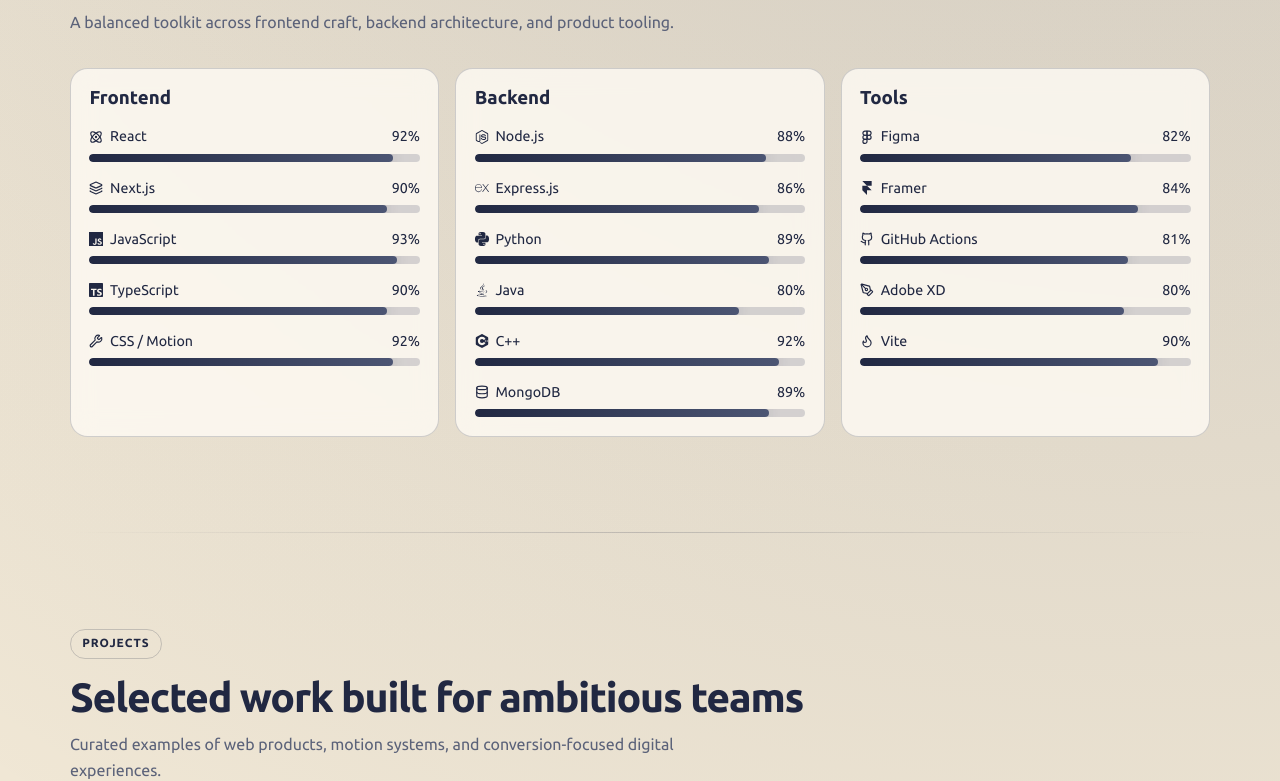
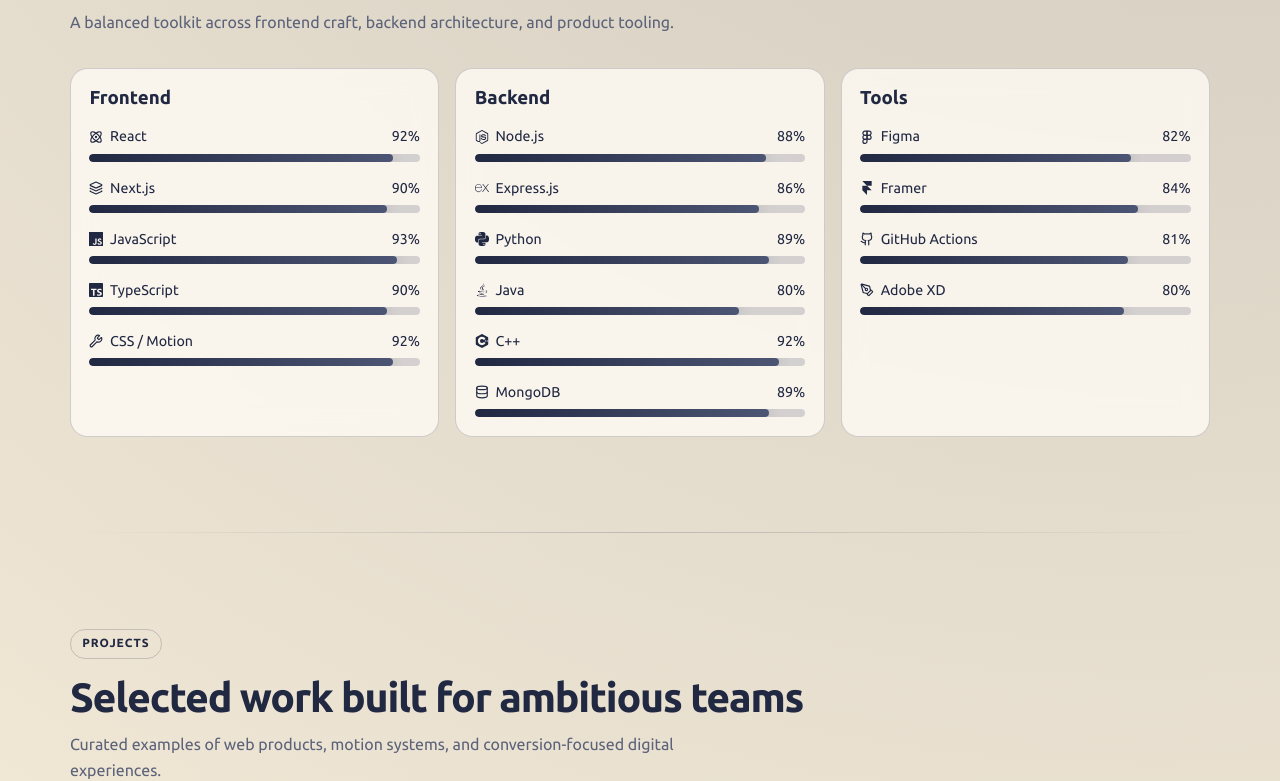
Before and after one commit to itsmierrrrr/Portfolio, a React (Vite) app: page / in a window 1280 px wide. Shown: the part 2016-2797 px from the top of the page. Built offline with nearby package versions, Linux system fonts and the light colour scheme.

Commit message:
update tools

```diff
--- a/src/data/portfolioData.js
+++ b/src/data/portfolioData.js
@@ -98,7 +98,7 @@
       { name: 'GitHub Actions', level: 81 },
       { name: 'Adobe XD', level: 80 },
       //{ name: 'Docker', level: 76 },
-      { name: 'Vite', level: 90 },
+      //{ name: 'Vite', level: 90 },
     ],
   },
 ]
```
